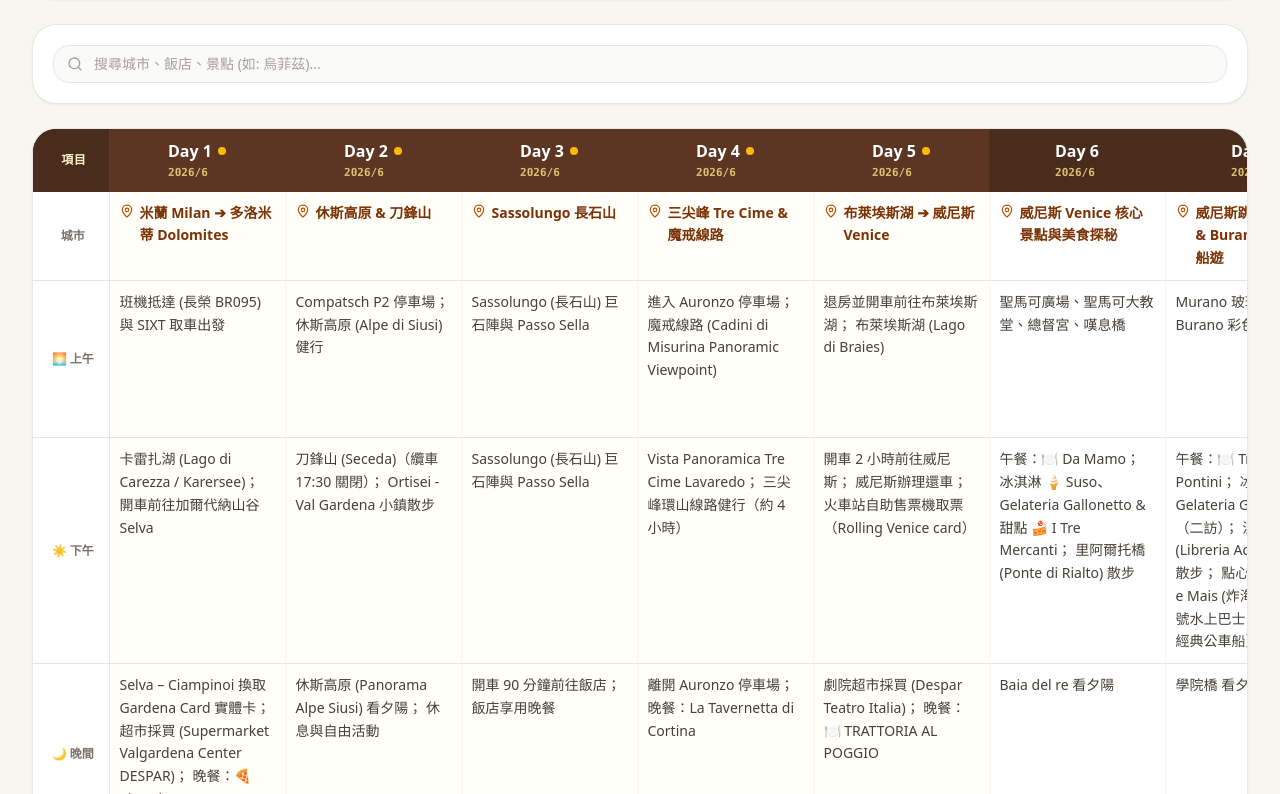
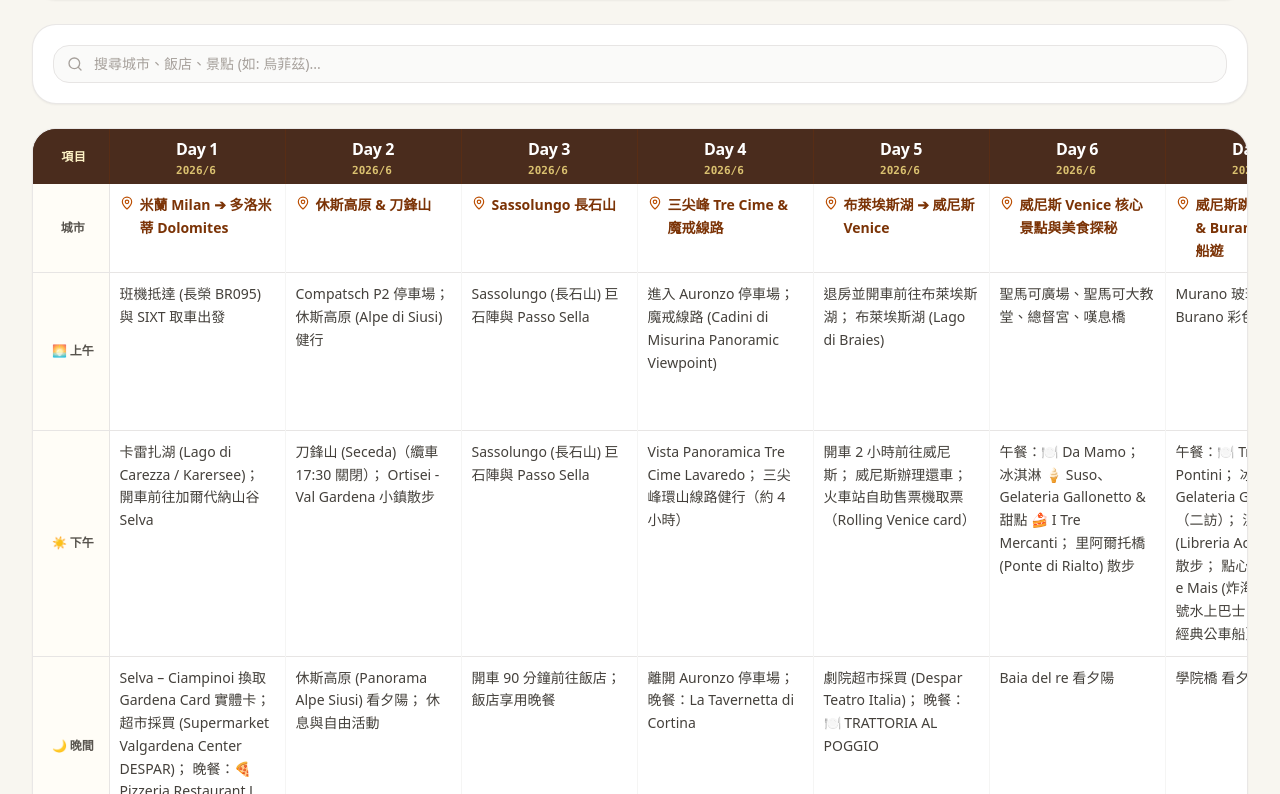
Before and after one commit to rosieww/italy-travel-13days-web, a React (Vite) app: page / in a window 1280 px wide. Shown: the part 1446-2240 px from the top of the page. Built offline with nearby package versions, Linux system fonts and the light colour scheme.

Commit message:
Refine summary table styling and ratings

```diff
--- a/src/components/Master14DayTable.tsx
+++ b/src/components/Master14DayTable.tsx
@@ -41,6 +41,7 @@ const ROWS: { key: string; label: string; render: (day: Master14DayCell) => Reac
 
 export const Master14DayTable: React.FC = () => {
   const [searchQuery, setSearchQuery] = useState<string>('');
+  const [hoveredDay, setHoveredDay] = useState<number | null>(null);
 
   const filteredMasterDays = MASTER_14_DAYS.filter((d) => {
     const q = searchQuery.toLowerCase().trim();
@@ -95,7 +96,7 @@ export const Master14DayTable: React.FC = () => {
                 <tr className="bg-[#4a2c1d] text-amber-100">
                   <th
                     scope="col"
-                    className="sticky left-0 z-20 bg-[#4a2c1d] p-2 pl-3 sm:p-2.5 sm:pl-4 w-[58px] min-w-[58px] sm:w-[76px] sm:min-w-[76px] text-xs uppercase tracking-wider font-bold align-middle text-center"
+                    className="sticky left-0 z-20 bg-[#4a2c1d] p-2 pl-3 sm:p-2.5 sm:pl-4 w-[58px] min-w-[58px] sm:w-[76px] sm:min-w-[76px] text-[11px] sm:text-xs uppercase tracking-wider font-bold align-middle text-center text-amber-100"
                   >
                     項目
                   </th>
@@ -103,23 +104,21 @@ export const Master14DayTable: React.FC = () => {
                     <th
                       key={day.dayNum}
                       scope="col"
-                      className={`p-2 sm:p-2.5 w-[128px] min-w-[128px] sm:w-[176px] sm:min-w-[176px] align-middle font-bold border-l border-amber-900/30 ${
-                        isDolomitesCore(day.dayNum) ? 'bg-[#5c3523]' : ''
+                      onMouseEnter={() => setHoveredDay(day.dayNum)}
+                      onMouseLeave={() => setHoveredDay(null)}
+                      className={`p-1.5 sm:p-2 w-[128px] min-w-[128px] sm:w-[176px] sm:min-w-[176px] align-middle font-bold border-l border-amber-900/30 transition-all duration-200 ${
+                        hoveredDay === day.dayNum ? 'bg-[#5c3523]' : 'bg-[#4a2c1d]'
                       }`}
                     >
                       <div className="flex justify-center">
-                        <div className="inline-flex flex-col items-start text-left">
-                          <div className="flex items-center justify-center gap-1.5 text-white text-base font-black">
-                            <span>Day {day.dayNum}</span>
-                            {isDolomitesCore(day.dayNum) && (
-                              <span
-                                className="w-2 h-2 rounded-full bg-amber-400 shrink-0"
-                                title="多洛米蒂精華段"
-                              />
-                            )}
-                          </div>
-                          <div className="text-[11px] text-amber-200/80 font-mono tabular-nums mt-0.5">
-                            {yearMonth(day.dateStr)}
+                        <div className="inline-flex min-w-0 w-full justify-center">
+                          <div className="flex flex-col items-start min-w-0 text-left leading-none">
+                            <div className="text-white text-sm sm:text-base font-black tracking-tight">
+                              Day {day.dayNum}
+                            </div>
+                            <div className="text-[10px] sm:text-[11px] text-amber-200/80 font-mono tabular-nums mt-1 leading-none">
+                              {yearMonth(day.dateStr)}
+                            </div>
                           </div>
                         </div>
                       </div>
@@ -133,16 +132,19 @@ export const Master14DayTable: React.FC = () => {
                   <tr key={row.key} className="group">
                     <th
                       scope="row"
-                      className="sticky left-0 z-10 bg-white group-hover:bg-amber-50/60 transition-colors p-1.5 pl-2 sm:p-2 sm:pl-3 align-middle text-center text-xs font-bold text-stone-500 border-r border-stone-200 leading-snug whitespace-nowrap"
+                      className="sticky left-0 z-10 bg-amber-50/40 group-hover:bg-amber-100/60 transition-colors p-1.5 pl-2 sm:p-2 sm:pl-3 align-middle text-center text-[11px] sm:text-xs font-bold text-stone-600 border-r border-stone-200 leading-snug whitespace-nowrap"
                     >
                       {row.label}
                     </th>
                     {filteredMasterDays.map((day) => (
                       <td
                         key={day.dayNum}
-                        className={`p-2 sm:p-2.5 align-top text-stone-700 leading-relaxed border-l border-stone-100 transition-colors group-hover:bg-amber-50/40 ${
-                          isDolomitesCore(day.dayNum) ? 'bg-amber-50/30' : ''
+                        onMouseEnter={() => setHoveredDay(day.dayNum)}
+                        onMouseLeave={() => setHoveredDay(null)}
+                        className={`p-2 sm:p-2.5 align-top text-stone-700 leading-relaxed border-l border-stone-100 transition-colors ${
+                          hoveredDay === day.dayNum ? 'bg-amber-50/70 shadow-[inset_0_0_0_1px_rgba(120,53,15,0.08)]' : 'bg-white'
                         }`}
+                        data-day={day.dayNum}
                       >
                         {row.render(day)}
                       </td>
--- a/src/data/italyData.ts
+++ b/src/data/italyData.ts
@@ -496,7 +496,7 @@ export const ITALY_12_DAYS: DayItineraryDetail[] = [
         city: "Venice",
         name: "I Tre Mercanti (Tiramisù)",
         type: "甜點/點心",
-        note: "威尼斯第一名的現做提拉米蘇專賣店",
+        note: "威尼斯第一名的現做提拉米蘇專賣店，最推薦原味，開心果口味覺得普通",
         googleMapsUrl: "https://www.google.com/maps/search/?api=1&query=I+Tre+Mercanti+Tiramisu+Venice"
       }
     ],
@@ -1260,7 +1260,7 @@ export const RESTAURANT_RATINGS: Record<string, RestaurantRating> = {
   "Da Mamo": { stars: 4 },
   "Suso Gelatoteca": { stars: 4.5 },
   "Gelateria Gallonetto": { stars: 4.5 },
-  "I Tre Mercanti (Tiramisù)": { stars: 3.5 },
+  "I Tre Mercanti (Tiramisù)": { stars: 3.8 },
   "Trattoria Bar Pontini": { stars: 4 },
   "Acqua e Mais": { stars: 3.9 },
   "All’Antico Vinaio": { stars: 3, note: "旅伴覺得有 4 星" },
```
